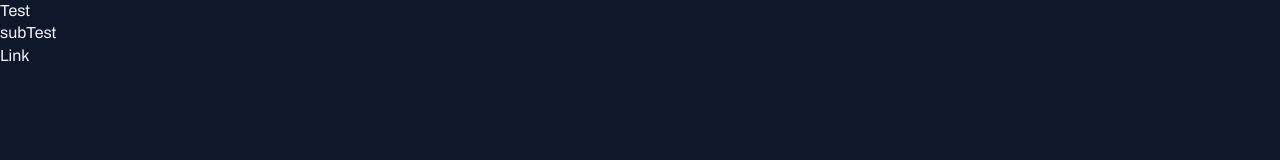
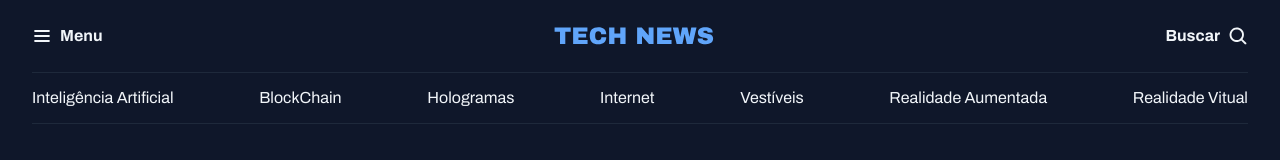
Before and after one commit to CiceroEduardo84/News_Portal, a plain HTML site: page index.html in a window 1280 px wide. Drawn offline with Linux system fonts and the light colour scheme.

Commit message:
feat: add header in the project

```diff
--- a/index.html
+++ b/index.html
@@ -15,8 +15,35 @@
     />
   </head>
   <body>
-    <h1>Test</h1>
-    <h1>subTest</h1>
-    <a href="#">Link</a>
+    <header class="container">
+      <nav id="primary" class="grid grid-flow-col">
+        <div>
+          <img src="assets/icons/List.svg" alt="ícone de menu" />
+          <strong>Menu</strong>
+        </div>
+
+        <div>
+          <img src="assets/Logo.svg" alt="" />
+        </div>
+
+        <div>
+          <strong>Buscar</strong>
+          <img
+            src="assets/icons/MagnifyingGlass.svg"
+            alt="ícone de lupa para pesquisa"
+          />
+        </div>
+      </nav>
+
+      <nav id="secondary" class="grid grid-flow-col">
+        <a href="#">Inteligência Artificial</a>
+        <a href="#">BlockChain</a>
+        <a href="#">Hologramas</a>
+        <a href="#">Internet</a>
+        <a href="#">Vestíveis</a>
+        <a href="#">Realidade Aumentada</a>
+        <a href="#">Realidade Vitual</a>
+      </nav>
+    </header>
   </body>
 </html>
--- a/styles/global.css
+++ b/styles/global.css
@@ -41,3 +41,24 @@ h2,
 h3 {
   font: inherit;
 }
+
+div{
+  display: flex;
+  align-items: center;
+  gap: 8px;
+}
+
+.container {
+  max-width: 1280px;
+  padding-inline: 32px;
+  margin-inline: auto;
+}
+
+/* ultility-first */
+.grid {
+  display: grid;
+}
+
+.grid-flow-col {
+  grid-auto-flow: column;
+}
--- /dev/null
+++ b/styles/header.css
@@ -0,0 +1,19 @@
+#primary {
+  padding-block: 20px;
+
+  /* nesting css */
+  div:nth-child(2) {
+    margin-inline: auto;
+  }
+
+  div:nth-child(3) {
+    justify-self: end;
+  }
+}
+
+#secondary {
+  padding-block: 14px;
+  border: solid 1px var(--stroke-color);
+  border-inline: none;
+  justify-content: space-between;
+}
--- a/styles/index.css
+++ b/styles/index.css
@@ -1 +1,2 @@
 @import url(./global.css);
+@import url(./header.css);
```
